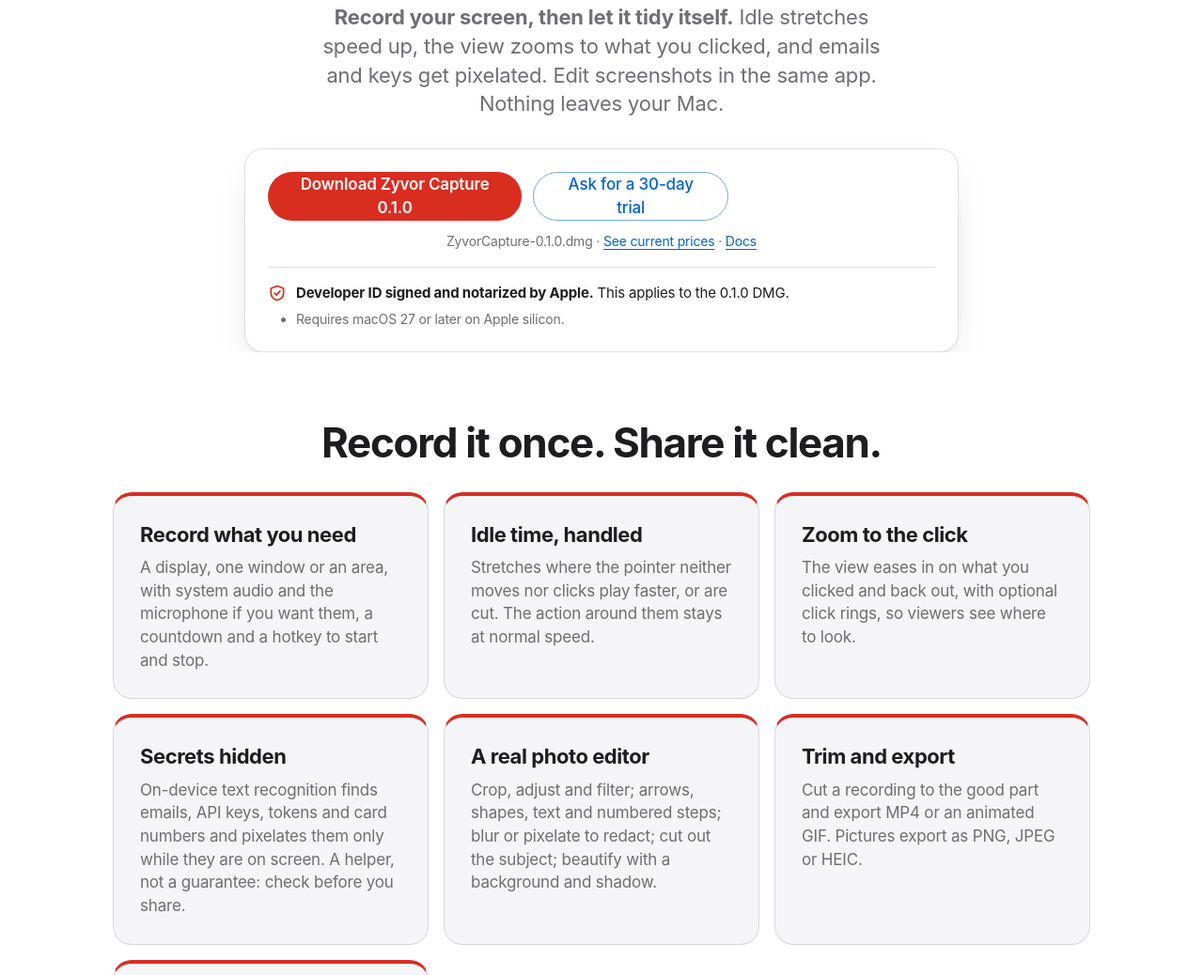
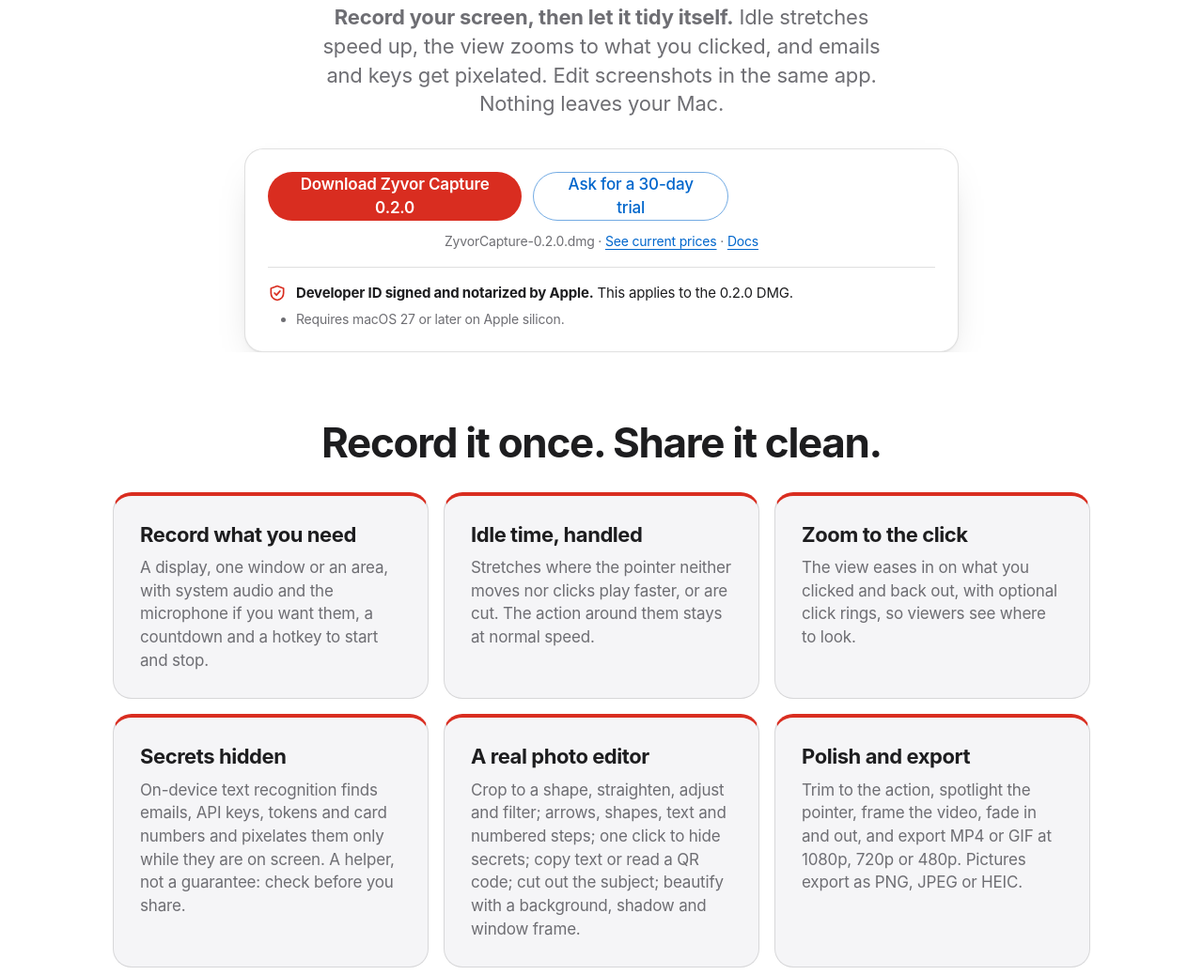
Before and after one commit to zyvorai/capture, a plain HTML site: page site/index.html in a window 1280 px wide. Shown: the part 528-1566 px from the top of the page at 94% size. Drawn offline with Linux system fonts and the light colour scheme.

Commit message:
Zyvor Capture 0.2.0: docs and site
Co-Authored-By: Claude Sonnet 5.5 <noreply@anthropic.com>

```diff
--- a/site/index.html
+++ b/site/index.html
@@ -25,14 +25,14 @@
 <link rel="stylesheet" href="assets/landing.css">
 <link rel="stylesheet" href="assets/zyvor-buyer.css">
 <style>:root{--accent-btn:#d92d20;--accent-ink:#c0261b;--accent-grad-a:#f0584b;--accent-grad-b:#fecdca}@media (prefers-color-scheme:dark){:root:not([data-theme="light"]){--accent-ink:#ff9b92}}:root[data-theme="dark"]{--accent-ink:#ff9b92}</style>
-<script type="application/ld+json">{"@context":"https://schema.org","@type":"SoftwareApplication","name":"Zyvor Capture","applicationCategory":"MultimediaApplication","operatingSystem":"macOS","softwareVersion":"0.1.0","downloadUrl":"https://github.com/zyvorai/capture/releases/tag/v0.1.0","url":"https://zyvorai.github.io/capture/","description":"Zyvor Capture for macOS 27 or later: record your screen, trim and tidy the video, edit screenshots and photos. No network. Notarized app, 30-day trial key.","image":"https://zyvorai.github.io/capture/social/og.png","publisher":{"@type":"Organization","name":"Zyvor AI Labs Private Limited","url":"https://zyvor.dev"}}</script>
+<script type="application/ld+json">{"@context":"https://schema.org","@type":"SoftwareApplication","name":"Zyvor Capture","applicationCategory":"MultimediaApplication","operatingSystem":"macOS","softwareVersion":"0.2.0","downloadUrl":"https://github.com/zyvorai/capture/releases/tag/v0.2.0","url":"https://zyvorai.github.io/capture/","description":"Zyvor Capture for macOS 27 or later: record your screen, trim and tidy the video, edit screenshots and photos. No network. Notarized app, 30-day trial key.","image":"https://zyvorai.github.io/capture/social/og.png","publisher":{"@type":"Organization","name":"Zyvor AI Labs Private Limited","url":"https://zyvor.dev"}}</script>
 </head>
 <body>
 <a class="skip" href="#main">Skip to content</a>
 <header class="nav">
   <a class="brand" href="./" aria-label="Zyvor Capture home"><img src="icon.png" width="26" height="26" alt=""><span>Zyvor Capture</span></a>
   <nav aria-label="Primary"><ul><li><a href="#features">Features</a></li><li><a href="#start">Get started</a></li><li><a href="#licence">Price</a></li><li><a href="#faq">FAQ</a></li><li><a href="docs/">Docs</a></li></ul></nav>
-  <a class="btn small primary" href="https://github.com/zyvorai/capture/releases/tag/v0.1.0">Download</a>
+  <a class="btn small primary" href="https://github.com/zyvorai/capture/releases/tag/v0.2.0">Download</a>
 </header>
 <main id="main">
 <section class="hero" aria-labelledby="top">
@@ -43,18 +43,18 @@
   <p class="promise"><strong>Record your screen, then let it tidy itself.</strong> Idle stretches speed up, the view zooms to what you clicked, and emails and keys get pixelated. Edit screenshots in the same app. Nothing leaves your Mac.</p>
   <div class="buyer" role="group" aria-label="Get Zyvor Capture">
     <div class="actions">
-      <a class="btn primary" href="https://github.com/zyvorai/capture/releases/download/v0.1.0/ZyvorCapture-0.1.0.dmg">Download Zyvor Capture 0.1.0</a>
+      <a class="btn primary" href="https://github.com/zyvorai/capture/releases/download/v0.2.0/ZyvorCapture-0.2.0.dmg">Download Zyvor Capture 0.2.0</a>
       <a class="btn ghost" href="https://zyvor.dev/contact?intent=trial&amp;product=capture" rel="noopener">Ask for a 30-day trial</a>
     </div>
-    <p class="sub">ZyvorCapture-0.1.0.dmg · <a href="https://zyvor.dev/pricing" rel="noopener">See current prices</a> · <a href="docs/">Docs</a></p>
-    <p class="trust"><svg viewBox="0 0 24 24" fill="none" stroke="currentColor" stroke-width="2" stroke-linecap="round" stroke-linejoin="round" aria-hidden="true"><path d="M12 3l8 3v6c0 4.5-3.2 8-8 9-4.8-1-8-4.5-8-9V6z"/><path d="M8.5 12l2.5 2.5 4.5-5"/></svg><span><strong>Developer ID signed and notarized by Apple.</strong> This applies to the 0.1.0 DMG.</span></p>
+    <p class="sub">ZyvorCapture-0.2.0.dmg · <a href="https://zyvor.dev/pricing" rel="noopener">See current prices</a> · <a href="docs/">Docs</a></p>
+    <p class="trust"><svg viewBox="0 0 24 24" fill="none" stroke="currentColor" stroke-width="2" stroke-linecap="round" stroke-linejoin="round" aria-hidden="true"><path d="M12 3l8 3v6c0 4.5-3.2 8-8 9-4.8-1-8-4.5-8-9V6z"/><path d="M8.5 12l2.5 2.5 4.5-5"/></svg><span><strong>Developer ID signed and notarized by Apple.</strong> This applies to the 0.2.0 DMG.</span></p>
     <ul class="reqs"><li>Requires macOS 27 or later on Apple silicon.</li></ul>
   </div>
 </section>
 
 <section class="outcomes" id="features" aria-labelledby="outcomes-h">
   <h2 id="outcomes-h">Record it once. Share it clean.</h2>
-  <ul class="tiles"><li class="tile"><h3>Record what you need</h3><p>A display, one window or an area, with system audio and the microphone if you want them, a countdown and a hotkey to start and stop.</p></li><li class="tile"><h3>Idle time, handled</h3><p>Stretches where the pointer neither moves nor clicks play faster, or are cut. The action around them stays at normal speed.</p></li><li class="tile"><h3>Zoom to the click</h3><p>The view eases in on what you clicked and back out, with optional click rings, so viewers see where to look.</p></li><li class="tile"><h3>Secrets hidden</h3><p>On-device text recognition finds emails, API keys, tokens and card numbers and pixelates them only while they are on screen. A helper, not a guarantee: check before you share.</p></li><li class="tile"><h3>A real photo editor</h3><p>Crop, adjust and filter; arrows, shapes, text and numbered steps; blur or pixelate to redact; cut out the subject; beautify with a background and shadow.</p></li><li class="tile"><h3>Trim and export</h3><p>Cut a recording to the good part and export MP4 or an animated GIF. Pictures export as PNG, JPEG or HEIC.</p></li><li class="tile"><h3>No network</h3><p>No networking code and no account. The microphone is its one special entitlement, and Screen Recording is asked only when you first record.</p></li></ul>
+  <ul class="tiles"><li class="tile"><h3>Record what you need</h3><p>A display, one window or an area, with system audio and the microphone if you want them, a countdown and a hotkey to start and stop.</p></li><li class="tile"><h3>Idle time, handled</h3><p>Stretches where the pointer neither moves nor clicks play faster, or are cut. The action around them stays at normal speed.</p></li><li class="tile"><h3>Zoom to the click</h3><p>The view eases in on what you clicked and back out, with optional click rings, so viewers see where to look.</p></li><li class="tile"><h3>Secrets hidden</h3><p>On-device text recognition finds emails, API keys, tokens and card numbers and pixelates them only while they are on screen. A helper, not a guarantee: check before you share.</p></li><li class="tile"><h3>A real photo editor</h3><p>Crop to a shape, straighten, adjust and filter; arrows, shapes, text and numbered steps; one click to hide secrets; copy text or read a QR code; cut out the subject; beautify with a background, shadow and window frame.</p></li><li class="tile"><h3>Polish and export</h3><p>Trim to the action, spotlight the pointer, frame the video, fade in and out, and export MP4 or GIF at 1080p, 720p or 480p. Pictures export as PNG, JPEG or HEIC.</p></li><li class="tile"><h3>No network</h3><p>No networking code and no account. The microphone is its one special entitlement, and Screen Recording is asked only when you first record.</p></li></ul>
 </section>
 
 <section class="band" aria-label="Overview">
@@ -64,9 +64,9 @@
 
 <section class="steps" id="start" aria-labelledby="steps-h">
   <h2 id="steps-h">Get started in three steps.</h2>
-  <ol><li><h3>Download</h3><p>Get <code>ZyvorCapture-0.1.0.dmg</code> from the release page. The SHA-256 is below and in <code>ZyvorCapture-0.1.0.dmg.sha256</code>.</p></li><li><h3>Install</h3><p>Open the DMG and drag Zyvor Capture to Applications. It requires <b>macOS 27 or later</b> on Apple silicon and lives in the menu bar.</p></li><li><h3>Record</h3><p>Press <b>Control-Option-Command-V</b>, allow Screen Recording when macOS asks, then trim and edit. Want a 30-day trial key? Write to <a href="mailto:sales@zyvor.dev?subject=Zyvor%20Capture%20trial%20key">sales@zyvor.dev</a>; the app works without one.</p></li></ol>
-  <div class="sha"><p>Zyvor Capture 0.1.0 for Mac · SHA-256</p><pre><code id="sha">9872f1892cb295be21c0b358a7f2dbc3db2ebc3d2459a2f609aeab378099619c</code></pre><p>Verify: <code>echo "9872f1892cb295be21c0b358a7f2dbc3db2ebc3d2459a2f609aeab378099619c ZyvorCapture-0.1.0.dmg" | shasum -a 256 -c</code></p></div>
-  <p class="cta"><a class="btn primary" href="https://github.com/zyvorai/capture/releases/download/v0.1.0/ZyvorCapture-0.1.0.dmg">Download ZyvorCapture-0.1.0.dmg</a><a class="textlink" href="https://github.com/zyvorai/capture/releases/tag/v0.1.0">Release page</a><a class="textlink" href="docs/">Docs</a></p>
+  <ol><li><h3>Download</h3><p>Get <code>ZyvorCapture-0.2.0.dmg</code> from the release page. The SHA-256 is below and in <code>ZyvorCapture-0.2.0.dmg.sha256</code>.</p></li><li><h3>Install</h3><p>Open the DMG and drag Zyvor Capture to Applications. It requires <b>macOS 27 or later</b> on Apple silicon and lives in the menu bar.</p></li><li><h3>Record</h3><p>Press <b>Control-Option-Command-V</b>, allow Screen Recording when macOS asks, then trim and edit. Want a 30-day trial key? Write to <a href="mailto:sales@zyvor.dev?subject=Zyvor%20Capture%20trial%20key">sales@zyvor.dev</a>; the app works without one.</p></li></ol>
+  <div class="sha"><p>Zyvor Capture 0.2.0 for Mac · SHA-256</p><pre><code id="sha">d26d0414a4bed5df34ff39ec46a8129b5d5f8b301acf0b0994b6ef5c13792bf4</code></pre><p>Verify: <code>echo "d26d0414a4bed5df34ff39ec46a8129b5d5f8b301acf0b0994b6ef5c13792bf4 ZyvorCapture-0.2.0.dmg" | shasum -a 256 -c</code></p></div>
+  <p class="cta"><a class="btn primary" href="https://github.com/zyvorai/capture/releases/download/v0.2.0/ZyvorCapture-0.2.0.dmg">Download ZyvorCapture-0.2.0.dmg</a><a class="textlink" href="https://github.com/zyvorai/capture/releases/tag/v0.2.0">Release page</a><a class="textlink" href="docs/">Docs</a></p>
 </section>
 
 <section class="buy-pointer" id="licence" aria-labelledby="pricing-h">
@@ -93,7 +93,7 @@
 </main>
 <footer class="footer">
   <p><strong>Zyvor Capture</strong> · The Zyvor Capture source code is private.</p>
-  <p class="links"><a href="https://zyvor.dev/contact">Support</a><a href="docs/">Docs</a><a href="https://github.com/zyvorai/capture/blob/main/CHANGELOG.md">Changelog</a><a href="https://github.com/zyvorai/capture/releases/tag/v0.1.0">Release</a><a href="https://github.com/zyvorai/capture">GitHub</a><a href="https://github.com/zyvorai/capture/blob/main/LICENSE">LICENSE</a><a href="https://github.com/zyvorai/capture/blob/main/SECURITY.md">SECURITY</a><a href="mailto:sales@zyvor.dev">sales@zyvor.dev</a></p>
+  <p class="links"><a href="https://zyvor.dev/contact">Support</a><a href="docs/">Docs</a><a href="https://github.com/zyvorai/capture/blob/main/CHANGELOG.md">Changelog</a><a href="https://github.com/zyvorai/capture/releases/tag/v0.2.0">Release</a><a href="https://github.com/zyvorai/capture">GitHub</a><a href="https://github.com/zyvorai/capture/blob/main/LICENSE">LICENSE</a><a href="https://github.com/zyvorai/capture/blob/main/SECURITY.md">SECURITY</a><a href="mailto:sales@zyvor.dev">sales@zyvor.dev</a></p>
   <p>© 2026 Zyvor AI Labs Private Limited · <a href="https://zyvor.dev">zyvor.dev</a> · Zyvor Production Licence v2.0</p>
 </footer>
 </body>
```
Also changed, not shown: 4 other files.
